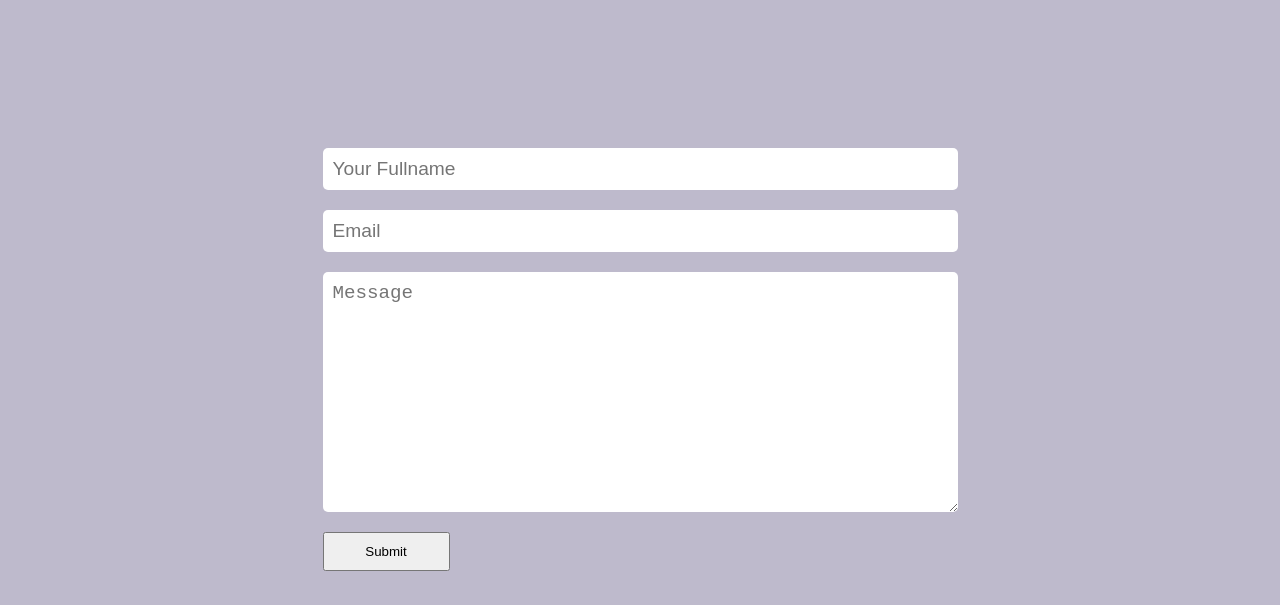
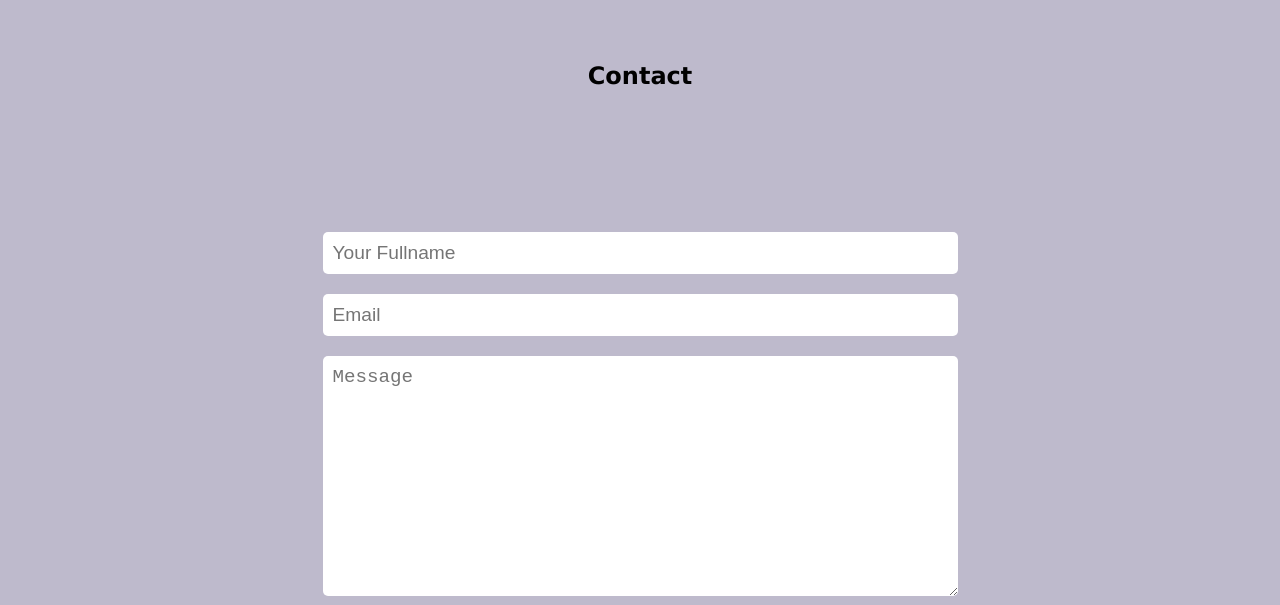
Before and after one commit to meggalos/Personal-Portfolio, a plain HTML site: page Contact.html in a window 1280 px wide. Shown: the part 83-688 px from the top of the page. Drawn offline with Linux system fonts and the light colour scheme.

Commit message:
submission stage

```diff
--- a/Contact.html
+++ b/Contact.html
@@ -31,7 +31,10 @@
         </nav>
     </header>
     <!-- section- contact page -->
-    <section class="message " >
+    <section class="message work" >
+        <h2>
+            Contact
+        </h2>
         <div>
             <form action="" method="dialog" >
                 <input type="text" class="row" placeholder="Your Fullname">
```
